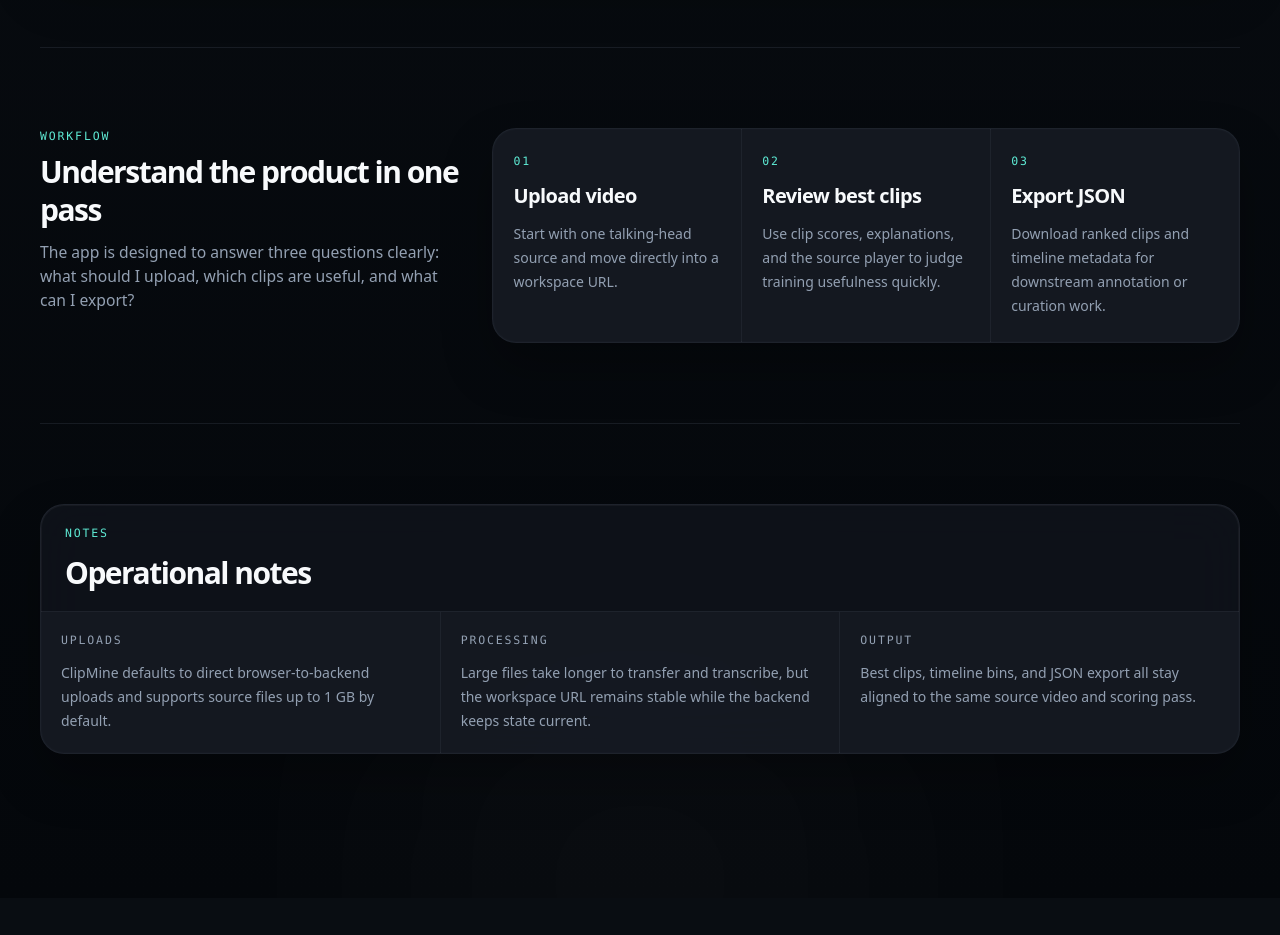
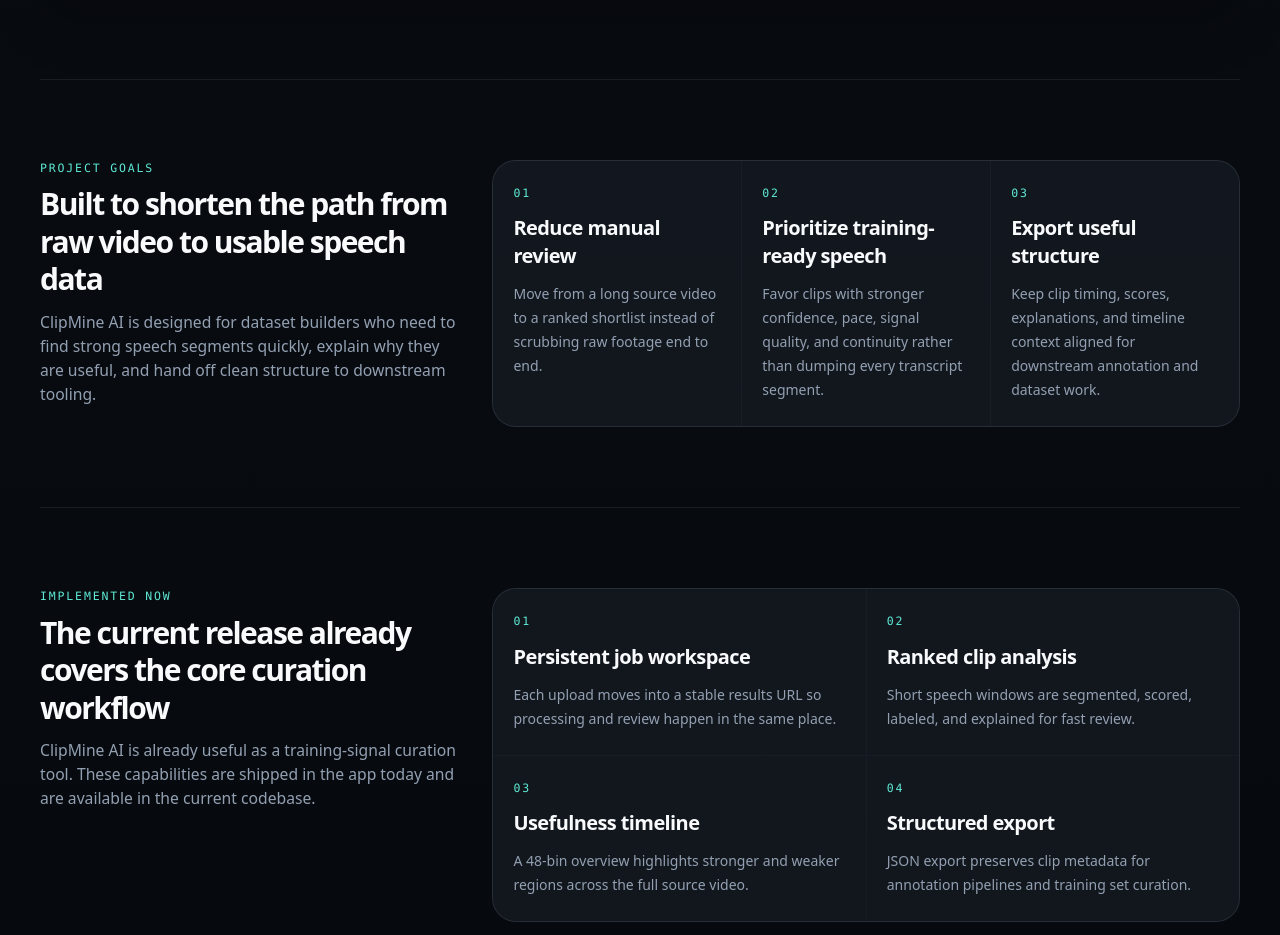
Before and after one commit to EastonSell/clipmine-ai, a Next.js app in the folder apps/web/: page / in a window 1280 px wide. Shown: the part 1862-2797 px from the top of the page. Before the commit the page ends 2760 px from the top, so only its background shows below. Built offline with nearby package versions, Linux system fonts and the light colour scheme.

Commit message:
feat: sharpen repo narrative and landing page

```diff
--- /dev/null
+++ b/apps/web/src/components/landing/goals-section.tsx
@@ -0,0 +1,43 @@
+import { SectionHeader } from "@/components/ui/section-header";
+
+const goals = [
+  {
+    title: "Reduce manual review",
+    description:
+      "Move from a long source video to a ranked shortlist instead of scrubbing raw footage end to end.",
+  },
+  {
+    title: "Prioritize training-ready speech",
+    description:
+      "Favor clips with stronger confidence, pace, signal quality, and continuity rather than dumping every transcript segment.",
+  },
+  {
+    title: "Export useful structure",
+    description:
+      "Keep clip timing, scores, explanations, and timeline context aligned for downstream annotation and dataset work.",
+  },
+];
+
+export function GoalsSection() {
+  return (
+    <section id="goals" className="border-t border-[var(--line)] py-16 sm:py-20">
+      <div className="grid gap-8 lg:grid-cols-[0.72fr_1.28fr]">
+        <SectionHeader
+          eyebrow="Project goals"
+          title="Built to shorten the path from raw video to usable speech data"
+          description="ClipMine AI is designed for dataset builders who need to find strong speech segments quickly, explain why they are useful, and hand off clean structure to downstream tooling."
+        />
+
+        <div className="grid gap-px overflow-hidden rounded-[1.5rem] border border-[var(--line)] bg-[var(--line)] md:grid-cols-3">
+          {goals.map((goal, index) => (
+            <div key={goal.title} className="bg-[var(--surface)] px-5 py-6">
+              <p className="metric-label text-[var(--accent)]">{`0${index + 1}`}</p>
+              <h3 className="mt-3 text-xl font-semibold tracking-[-0.03em]">{goal.title}</h3>
+              <p className="mt-3 text-sm leading-6 text-[var(--muted)]">{goal.description}</p>
+            </div>
+          ))}
+        </div>
+      </div>
+    </section>
+  );
+}
--- a/apps/web/src/components/landing/home-page.tsx
+++ b/apps/web/src/components/landing/home-page.tsx
@@ -10,7 +10,9 @@
 import { PageContainer } from "@/components/ui/page-container";
 import { TopBar } from "@/components/ui/top-bar";
 
+import { GoalsSection } from "./goals-section";
 import { PreviewPanel } from "./preview-panel";
+import { RoadmapSection } from "./roadmap-section";
 import { UploadSection } from "./upload-section";
 import { WorkflowSection } from "./workflow-section";
 
@@ -18,7 +20,7 @@
   {
     id: "best-clips",
     title: "Best clips",
-    body: "Rank short speech windows by confidence, pace, signal strength, and continuity.",
+    body: "Review ranked short speech windows by confidence, pace, signal strength, and continuity.",
   },
   {
     id: "timeline",
@@ -56,9 +58,9 @@
             eyebrow="ClipMine AI"
             subtitle="Speech clip curation for training workflows."
             items={[
-              { label: "Best clips", href: "#best-clips" },
-              { label: "Timeline", href: "#timeline" },
-              { label: "Export", href: "#export" },
+              { label: "Goals", href: "#goals" },
+              { label: "Features", href: "#features" },
+              { label: "Roadmap", href: "#roadmap" },
               { label: "Upload", href: "#upload" },
               { label: "Notes", href: "#notes" },
             ]}
@@ -85,8 +87,9 @@
                   Find the best speech clips in a single video.
                 </h1>
                 <p className="max-w-2xl text-lg leading-8 text-[var(--muted-strong)] sm:text-[1.15rem]">
-                  Upload a talking-head source, review ranked 1 to 3 second speech segments, inspect the usefulness
-                  timeline, and export structured JSON for downstream annotation or dataset work.
+                  ClipMine AI helps dataset builders reduce manual review time by ranking 1 to 3 second speech
+                  segments, showing usefulness across the full source, and exporting structured clip data for
+                  annotation or training workflows.
                 </p>
               </div>
 
@@ -95,8 +98,8 @@
                   Upload video
                   <ArrowDownRight className="size-4" />
                 </a>
-                <a href="#workflow" className={buttonClassName({ variant: "ghost", size: "lg" })}>
-                  View workflow
+                <a href="#features" className={buttonClassName({ variant: "ghost", size: "lg" })}>
+                  See shipped features
                 </a>
               </div>
 
@@ -133,7 +136,9 @@
 
       <PageContainer className="space-y-0">
         <UploadSection />
+        <GoalsSection />
         <WorkflowSection />
+        <RoadmapSection />
         <FooterNotes id="notes" title="Operational notes" notes={footerNotes} />
       </PageContainer>
     </AppShell>
--- /dev/null
+++ b/apps/web/src/components/landing/roadmap-section.tsx
@@ -0,0 +1,48 @@
+import { SectionHeader } from "@/components/ui/section-header";
+
+const roadmapItems = [
+  {
+    title: "Production upload path",
+    description:
+      "Add direct object storage uploads and a resumable transfer path for larger source files in production.",
+  },
+  {
+    title: "Search and shortlist",
+    description:
+      "Introduce transcript search, clip filters, and pinned selections so longer videos are easier to review.",
+  },
+  {
+    title: "Recovery and operations",
+    description:
+      "Improve restart recovery, retries, retention cleanup, and health reporting for more reliable deployments.",
+  },
+  {
+    title: "Richer export presets",
+    description:
+      "Expand export options with additional metadata, optional CSV, and clearer handoff formats for downstream tooling.",
+  },
+];
+
+export function RoadmapSection() {
+  return (
+    <section id="roadmap" className="border-t border-[var(--line)] py-16 sm:py-20">
+      <div className="grid gap-8 lg:grid-cols-[0.72fr_1.28fr]">
+        <SectionHeader
+          eyebrow="Roadmap"
+          title="The next product and platform upgrades are already scoped"
+          description="The current release is functional today. These are the most valuable improvements planned next to make ClipMine AI more robust, faster to review, and easier to deploy at larger file sizes."
+        />
+
+        <div className="grid gap-px overflow-hidden rounded-[1.5rem] border border-[var(--line)] bg-[var(--line)] md:grid-cols-2">
+          {roadmapItems.map((item, index) => (
+            <div key={item.title} className="bg-[var(--surface)] px-5 py-6">
+              <p className="metric-label text-[var(--accent)]">{`0${index + 1}`}</p>
+              <h3 className="mt-3 text-xl font-semibold tracking-[-0.03em]">{item.title}</h3>
+              <p className="mt-3 text-sm leading-6 text-[var(--muted)]">{item.description}</p>
+            </div>
+          ))}
+        </div>
+      </div>
+    </section>
+  );
+}
--- a/apps/web/src/components/landing/workflow-section.tsx
+++ b/apps/web/src/components/landing/workflow-section.tsx
@@ -1,42 +1,43 @@
-import { Card } from "@/components/ui/card";
 import { SectionHeader } from "@/components/ui/section-header";
 
-const workflowSteps = [
+const implementedFeatures = [
   {
-    title: "Upload video",
-    description: "Start with one talking-head source and move directly into a workspace URL.",
+    title: "Persistent job workspace",
+    description: "Each upload moves into a stable results URL so processing and review happen in the same place.",
   },
   {
-    title: "Review best clips",
-    description: "Use clip scores, explanations, and the source player to judge training usefulness quickly.",
+    title: "Ranked clip analysis",
+    description: "Short speech windows are segmented, scored, labeled, and explained for fast review.",
   },
   {
-    title: "Export JSON",
-    description: "Download ranked clips and timeline metadata for downstream annotation or curation work.",
+    title: "Usefulness timeline",
+    description: "A 48-bin overview highlights stronger and weaker regions across the full source video.",
+  },
+  {
+    title: "Structured export",
+    description: "JSON export preserves clip metadata for annotation pipelines and training set curation.",
   },
 ];
 
 export function WorkflowSection() {
   return (
-    <section id="workflow" className="border-t border-[var(--line)] py-16 sm:py-20">
+    <section id="features" className="border-t border-[var(--line)] py-16 sm:py-20">
       <div className="grid gap-8 lg:grid-cols-[0.72fr_1.28fr]">
         <SectionHeader
-          eyebrow="Workflow"
-          title="Understand the product in one pass"
-          description="The app is designed to answer three questions clearly: what should I upload, which clips are useful, and what can I export?"
+          eyebrow="Implemented now"
+          title="The current release already covers the core curation workflow"
+          description="ClipMine AI is already useful as a training-signal curation tool. These capabilities are shipped in the app today and are available in the current codebase."
         />
 
-        <Card padded={false} className="overflow-hidden">
-          <div className="grid gap-px bg-[var(--line)] md:grid-cols-3">
-            {workflowSteps.map((step, index) => (
-              <div key={step.title} className="bg-[var(--surface)] px-5 py-6">
-                <div className="metric-label text-[var(--accent)]">{`0${index + 1}`}</div>
-                <h3 className="mt-3 text-xl font-semibold tracking-[-0.03em]">{step.title}</h3>
-                <p className="mt-3 text-sm leading-6 text-[var(--muted)]">{step.description}</p>
-              </div>
-            ))}
-          </div>
-        </Card>
+        <div className="grid gap-px overflow-hidden rounded-[1.5rem] border border-[var(--line)] bg-[var(--line)] md:grid-cols-2">
+          {implementedFeatures.map((feature, index) => (
+            <div key={feature.title} className="bg-[var(--surface)] px-5 py-6">
+              <div className="metric-label text-[var(--accent)]">{`0${index + 1}`}</div>
+              <h3 className="mt-3 text-xl font-semibold tracking-[-0.03em]">{feature.title}</h3>
+              <p className="mt-3 text-sm leading-6 text-[var(--muted)]">{feature.description}</p>
+            </div>
+          ))}
+        </div>
       </div>
     </section>
   );
```
Also changed, not shown: 1 other file (tests, documents, lock files or other folders).
